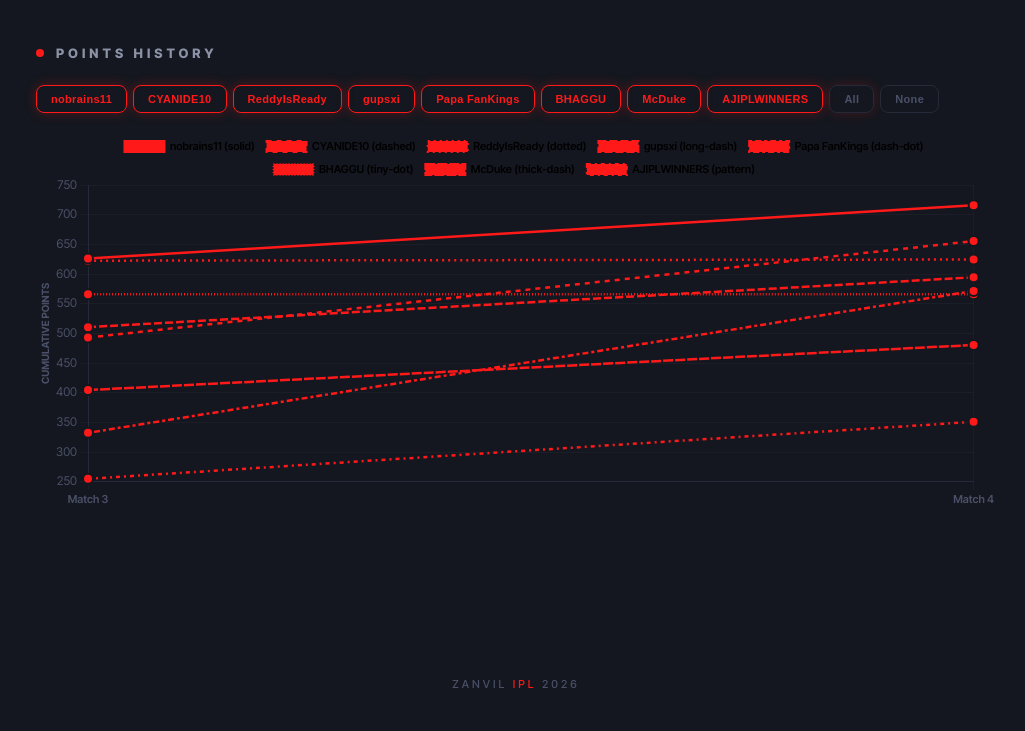
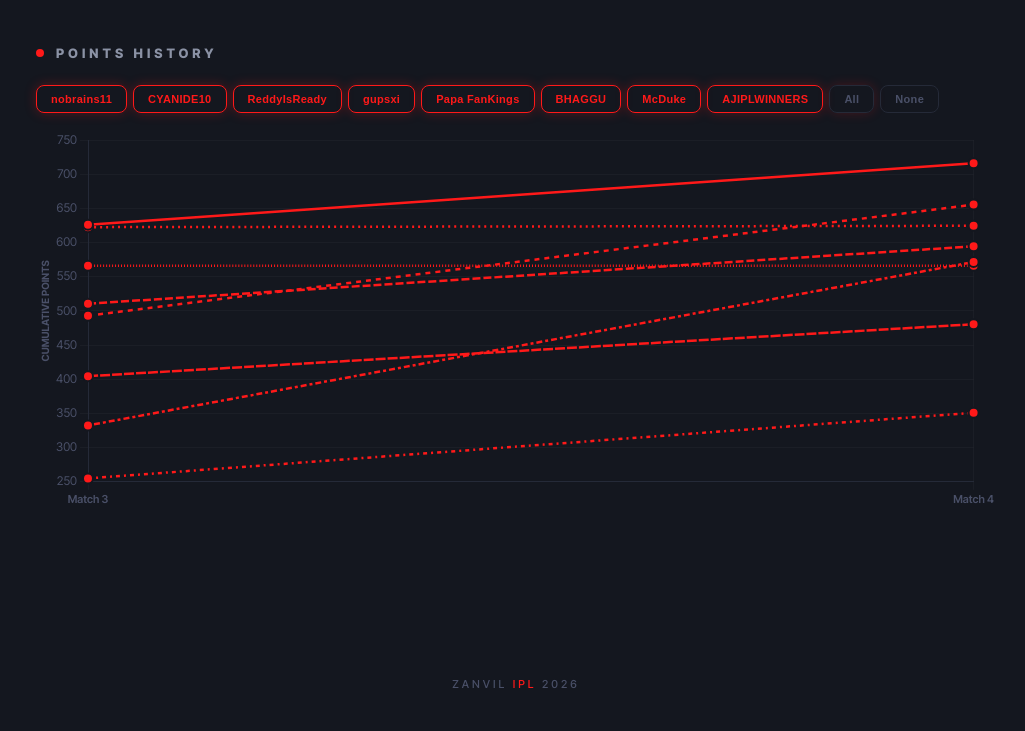
Before and after one commit to prateekchandak/zanvil-ipl-2026, a plain HTML site: page index.html in a window 1280 px wide. Shown: the part 2147-2878 px from the top of the page, without its empty margins (124-1149 px from the left). Drawn offline with Linux system fonts and the light colour scheme.

Commit message:
Remove chart legend

```diff
--- a/index.html
+++ b/index.html
@@ -451,9 +451,7 @@ function renderAll(){
   chart=new Chart(ctx,{type:"line",data:{labels:D.matchPts.labels.slice(),datasets:ds},
     options:{responsive:true,maintainAspectRatio:false,
       interaction:{mode:"index",intersect:false},
-      plugins:{legend:{display:true,position:"top",labels:{color:"#8b92a5",font:{family:"'Inter Tight'",size:11,weight:"600"},
-        padding:12,usePointStyle:false,generateLabels:ctx=>{
-          return ctx.data.datasets.map((d,i)=>({text:d.label+" ("+DASHES[i].label+")",fillStyle:CC[i],strokeStyle:CC[i],lineWidth:2,lineDash:DASHES[i].borderDash,hidden:!vis[d.label]}))}}},
+      plugins:{legend:{display:false},
         tooltip:{backgroundColor:"#1a1e28",borderColor:"#252a38",borderWidth:1,
           titleFont:{family:"'Inter Tight',sans-serif",size:12,weight:"800"},
           bodyFont:{family:"'Inter Tight',sans-serif",size:13},
```
